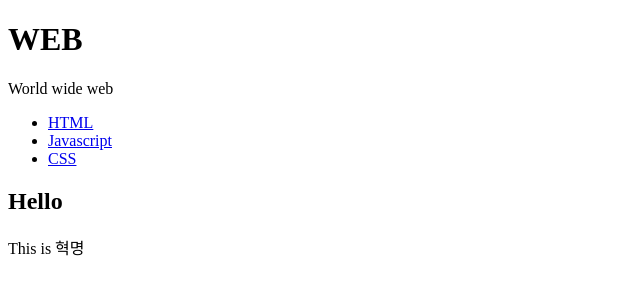
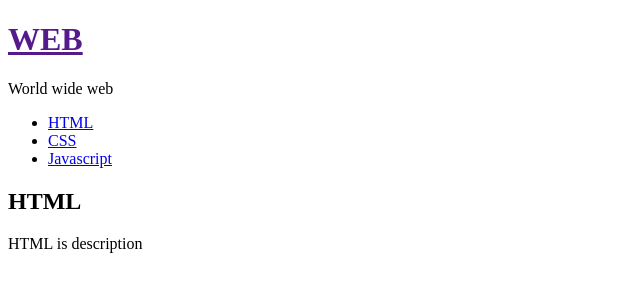
Before and after one commit to uiseop/About-HTM_CSS_JS, a React (Create React App) app in the folder React/react-app/: page / in a window 1280 px wide. Shown: the top 300 px of the page, without its empty margins (0-640 px from the left). Built offline with nearby package versions, Linux system fonts and the light colour scheme.

Commit message:
React 이벤트 처리 e.preventDefault로 기본 동작 금지

```diff
--- a/React/react-app/src/App.js
+++ b/React/react-app/src/App.js
@@ -9,7 +9,7 @@ class Subject extends Component{ //<Subject></Subject>태그로 생성된것
   render(){ // class안에서 함수는 function을 생략한데
     return (
       <header>
-          <h1>{this.props.title}</h1>
+          <h1><a href="">{this.props.title}</a></h1>
           {this.props.sub}
       </header>
     )
@@ -20,8 +20,10 @@ class App extends Component {
   constructor(props){
     super(props)
     this.state = {
-      subjcet:{title:'WEB', sub:'World wide web'},
-      content:[
+      mode:'read',
+      subject:{title:'WEB', sub:'World wide web'},
+      welcome:{title:'Welcome',desc:"Hello REact"},
+      contents:[
         {id:1,title:'HTML',desc:"HTML is description"},
         {id:2,title:'CSS',desc:"CSS is for design"},
         {id:3,title:'Javascript',desc:"Javascript is for interaction"}
@@ -29,14 +31,30 @@ class App extends Component {
     }
   }
   render(){
+    var _title,_desc = null
+    if(this.state.mode === 'welcome'){
+      _title = this.state.welcome.title
+      _desc = this.state.welcome.desc
+    }else if(this.state.mode === 'read'){
+      _title = this.state.contents[0].title
+      _desc = this.state.contents[0].desc
+
+    }
     return (
       <div className="App">
-      <Subject
+        {/* <Subject
         title={this.state.subjcet.title}
         sub={this.state.subjcet.sub}
-      ></Subject>
-      <Navi></Navi>
-      <Content title="Hello" text="This is 혁명"></Content>
+        ></Subject> */}
+        <header>
+          <h1><a href="" onClick={function(e){
+            console.log(e);
+            e.preventDefault() // 태그안의 기본적인 동작 a태그의 href는 클릭시 이동하는데 그 기능을 막아주는 역할을 함
+          }}>{this.state.subject.title}</a></h1>
+          {this.state.subject.sub}
+        </header>
+        <Navi data={this.state.contents}></Navi>
+        <Content title={_title} text={_desc}></Content>
       </div>
     );
 }
--- a/React/react-app/src/components/Navi.js
+++ b/React/react-app/src/components/Navi.js
@@ -2,12 +2,15 @@ import React from 'react'
 
 class Navi extends React.Component{
     render(){
+      let data = this.props.data
+      let list = []
+      for(let i of data)
+        list.push(<li key={i.id}><a href={"/content/"+i.id}>{i.title}</a></li>)
+
       return(
         <nav>
           <ul>
-              <li><a href="1.html">HTML</a></li>
-              <li><a href="2.html">Javascript</a></li>
-              <li><a href="3.html">CSS</a></li>
+              {list}
           </ul>
         </nav>
       )
```
Lines whose indentation alone changed are shown as unchanged.
